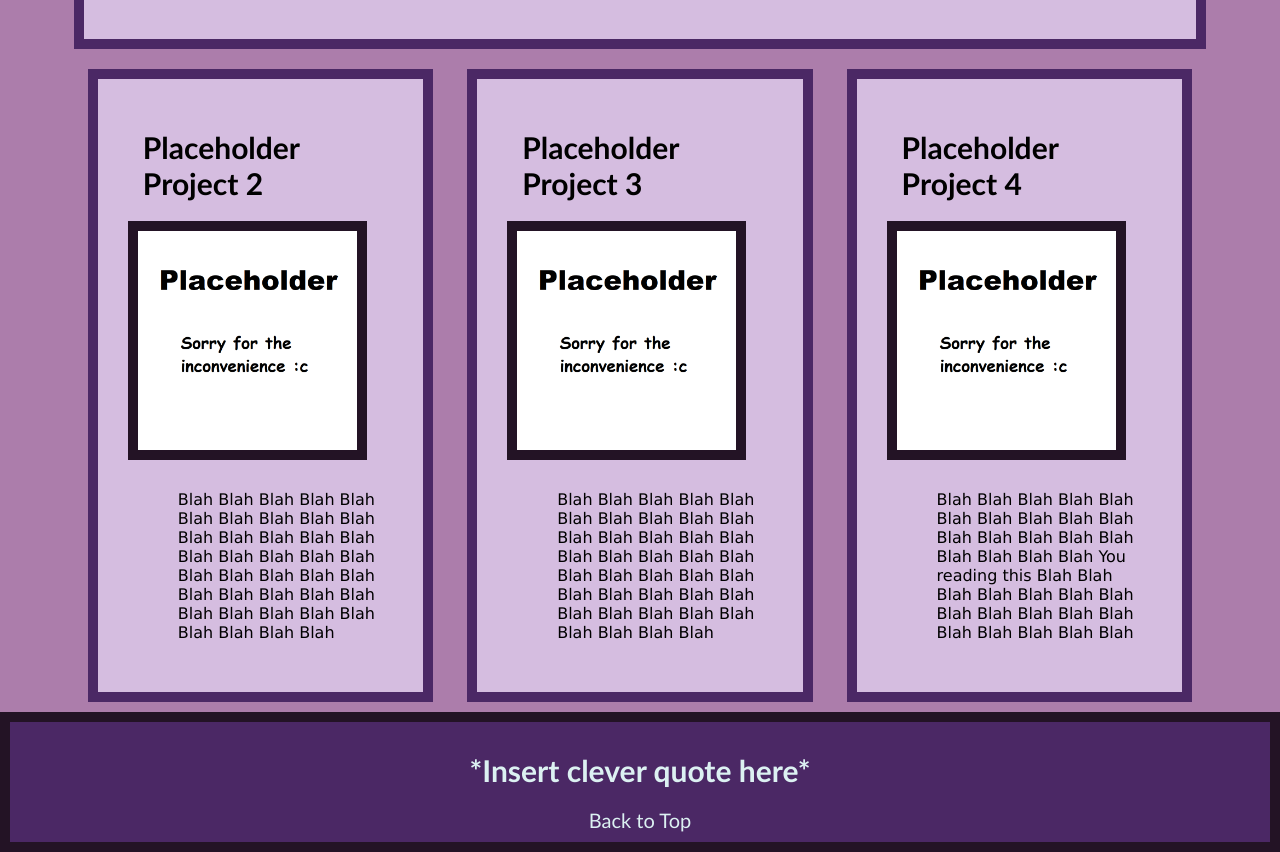
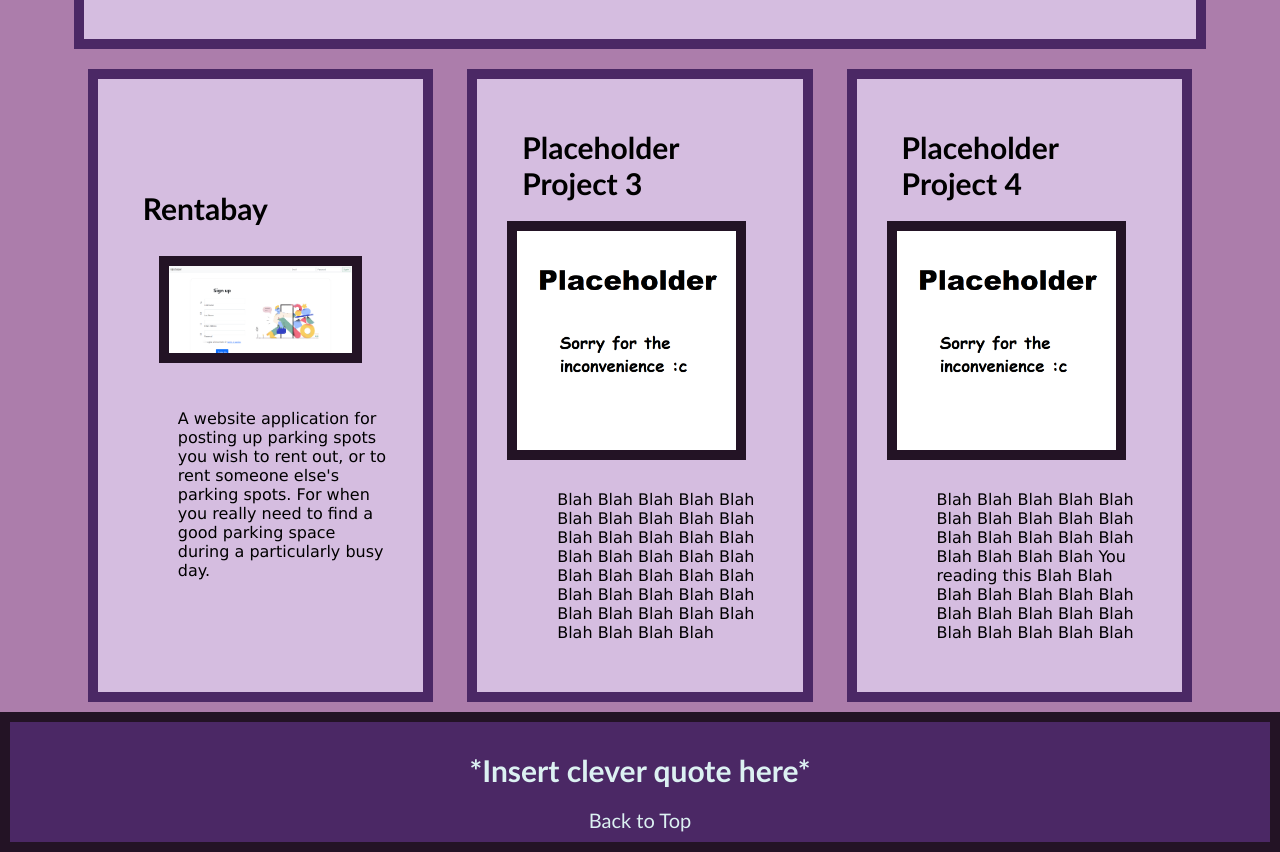
Before and after one commit to Ultrapyre/Web-Developer-Profile, a plain HTML site: page index.html in a window 1280 px wide. Shown: the part 2140-2992 px from the top of the page. Drawn offline with Linux system fonts and the light colour scheme.

Commit message:
Added project 2 link.

```diff
--- a/index.html
+++ b/index.html
@@ -48,9 +48,13 @@
                         </p>
                     </section>
                     <section class="example">
-                        <h3>Placeholder Project 2</h3>
-                        <img src="./Assets/Images/Placeholder.png" alt="Placeholder">
-                        <p>Blah Blah Blah Blah Blah Blah Blah Blah Blah Blah Blah Blah Blah Blah Blah Blah Blah Blah Blah Blah Blah Blah Blah Blah Blah Blah Blah Blah Blah Blah Blah Blah Blah Blah Blah Blah Blah Blah Blah</p>
+                        <h3>Rentabay</h3>
+                        <a href = "https://powerful-basin-02440.herokuapp.com/">
+                            <img src="./Assets/Images/Rentabay.png" alt="Rentabay">
+                        </a>
+                        <p>A website application for posting up parking spots you wish to rent out, or to rent someone else's parking spots.
+                            For when you really need to find a good parking space during a particularly busy day.
+                        </p>
                     </section>
                     <section class="example">
                         <h3>Placeholder Project 3</h3>
```
Also changed, not shown: Assets/Images/Rentabay.png (added).
